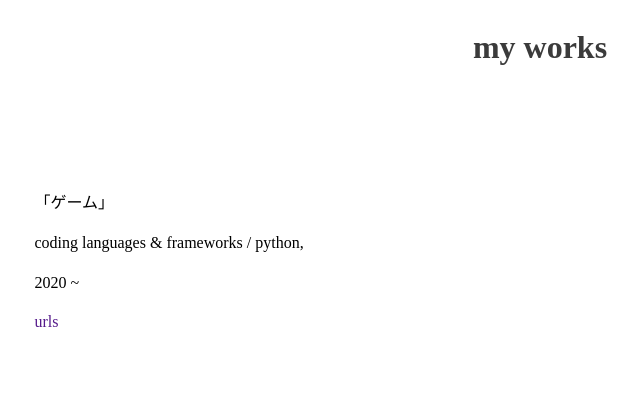
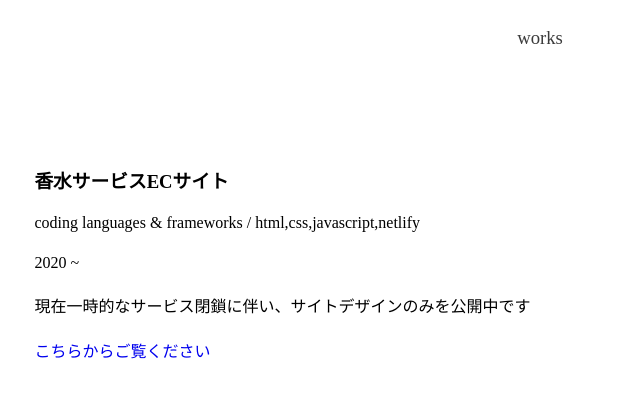
Before and after one commit to tomitomi211/portfolio_2024, a plain HTML site: page index.html in a window 1280 px wide. Shown: the whole page, without its empty margins (100-740 px from the left). Drawn offline with Linux system fonts and the light colour scheme.

Commit message:
add portfolio 20240124

```diff
--- a/index.html
+++ b/index.html
@@ -8,15 +8,24 @@
 </head>
 <body>
     <div class="title">
-        <h1>my works</h1>
+        <h3>works</h3>
     </div>
-    <div class="work_1 works">
+    <!-- <div class="work_1 works">
         <div class="works-wrapper">
             <h4>「ゲーム」</h4>
             <h4>coding languages & frameworks / python,</h4>
             <h4>2020 ~</h4>
             <h4><a href="">urls</a></h4>
         </div>
+    </div> -->
+    <div class="work_1 works">
+        <div class="works-wrapper">
+            <h3>香水サービスECサイト</h3>
+            <h4>coding languages & frameworks / html,css,javascript,netlify</h4>
+            <h4>2020 ~</h4>
+            <h4>現在一時的なサービス閉鎖に伴い、サイトデザインのみを公開中です</h4>
+            <h4><a href="https://incandescent-bunny-9a2e6e.netlify.app/" target="_blank">こちらからご覧ください</a></h4>
+        </div>
     </div>
 </body>
 </html>
--- a/main.scss
+++ b/main.scss
@@ -9,6 +9,9 @@
     justify-content: center;
     font-weight: normal;
     color: rgb(59, 59, 59);
+    & h3{
+        font-weight: normal;
+    }
 }
 
 .works{
```
Also changed, not shown: main.css.
